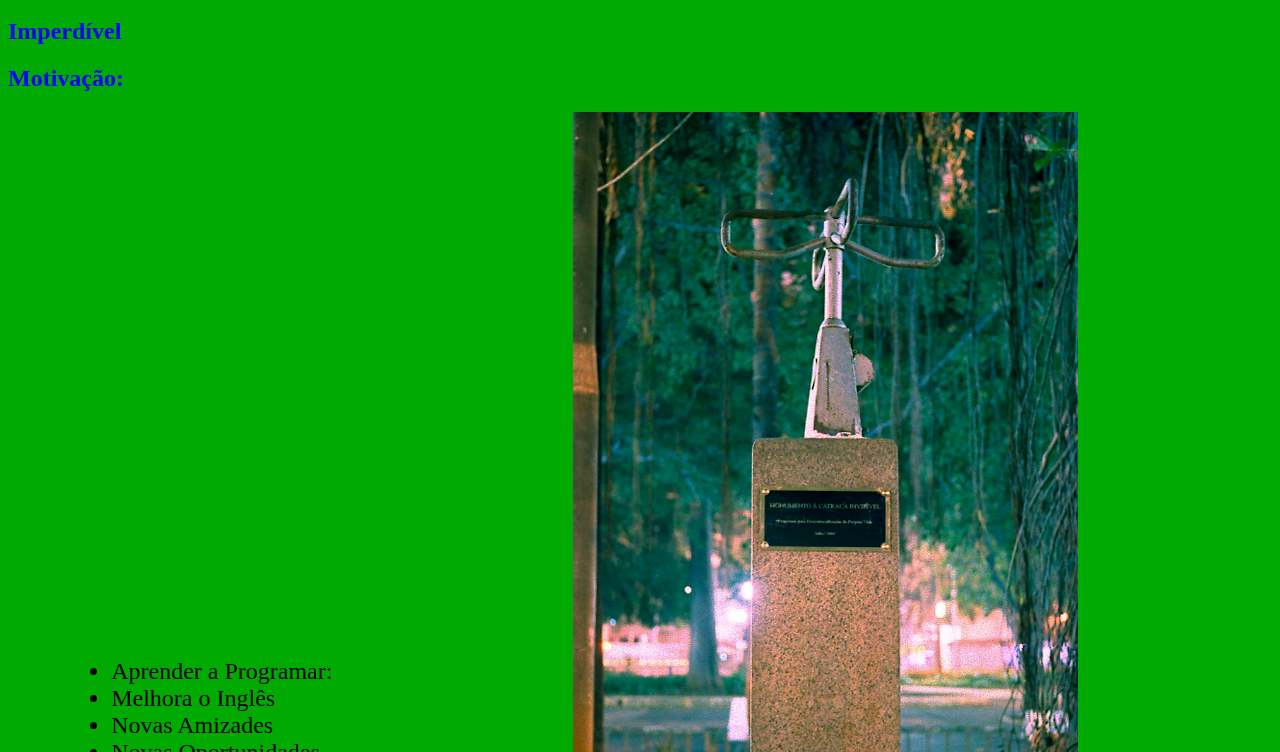
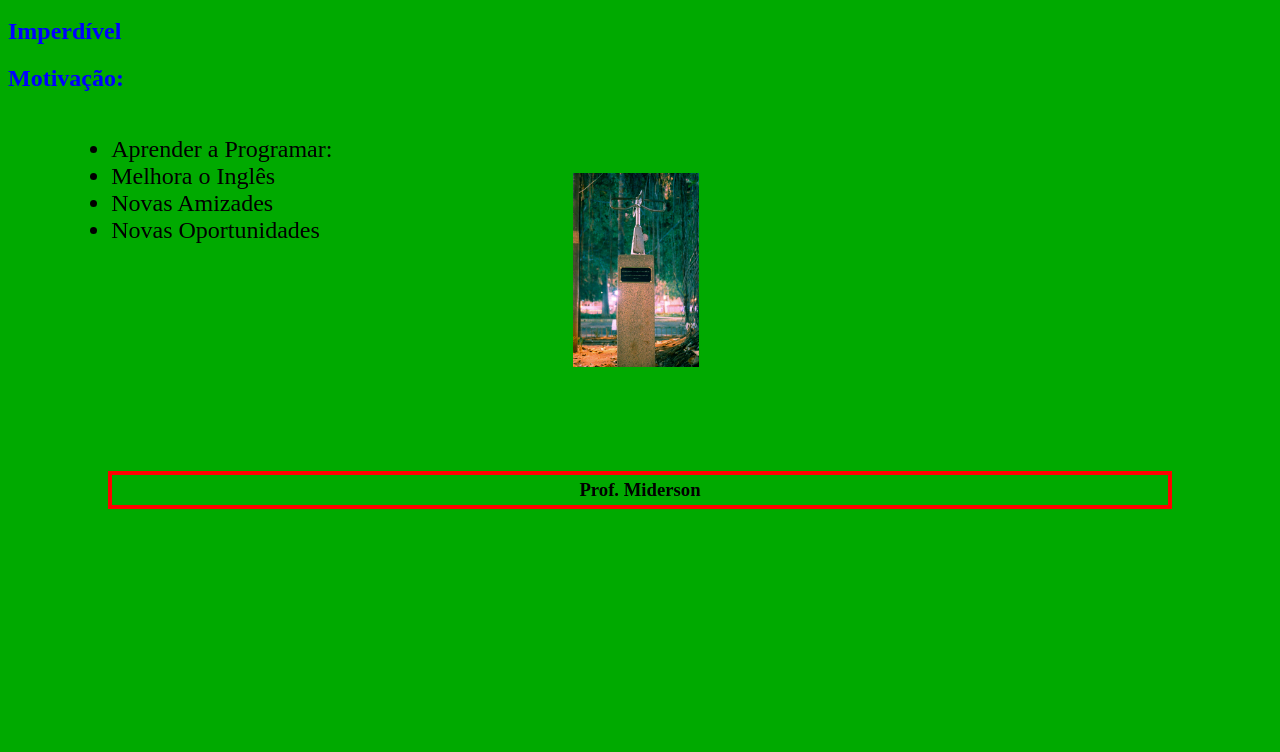
Before and after one commit to Marcelflenik/quinta, a plain HTML site: page index.html in a window 1280 px wide. Shown: the part 48-800 px from the top of the page. Drawn offline with Linux system fonts and the light colour scheme.

Commit message:
alteração da catraca

```diff
--- a/style.css
+++ b/style.css
@@ -30,5 +30,5 @@ ul { display: inline-block;
  ul {font-size: 150%;
  }
 
-#imagem-principal {width: 40%;
+#imagem-principal {width: 10%;
 }
```
